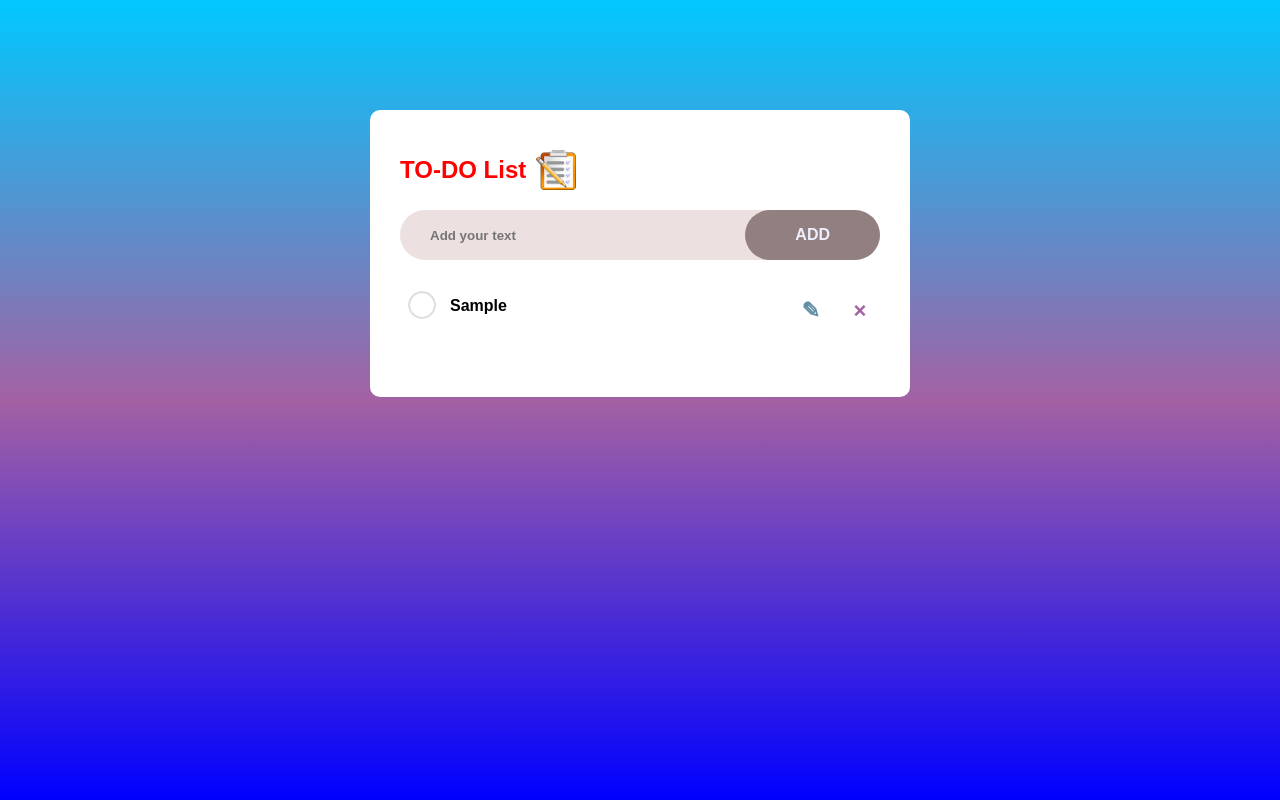
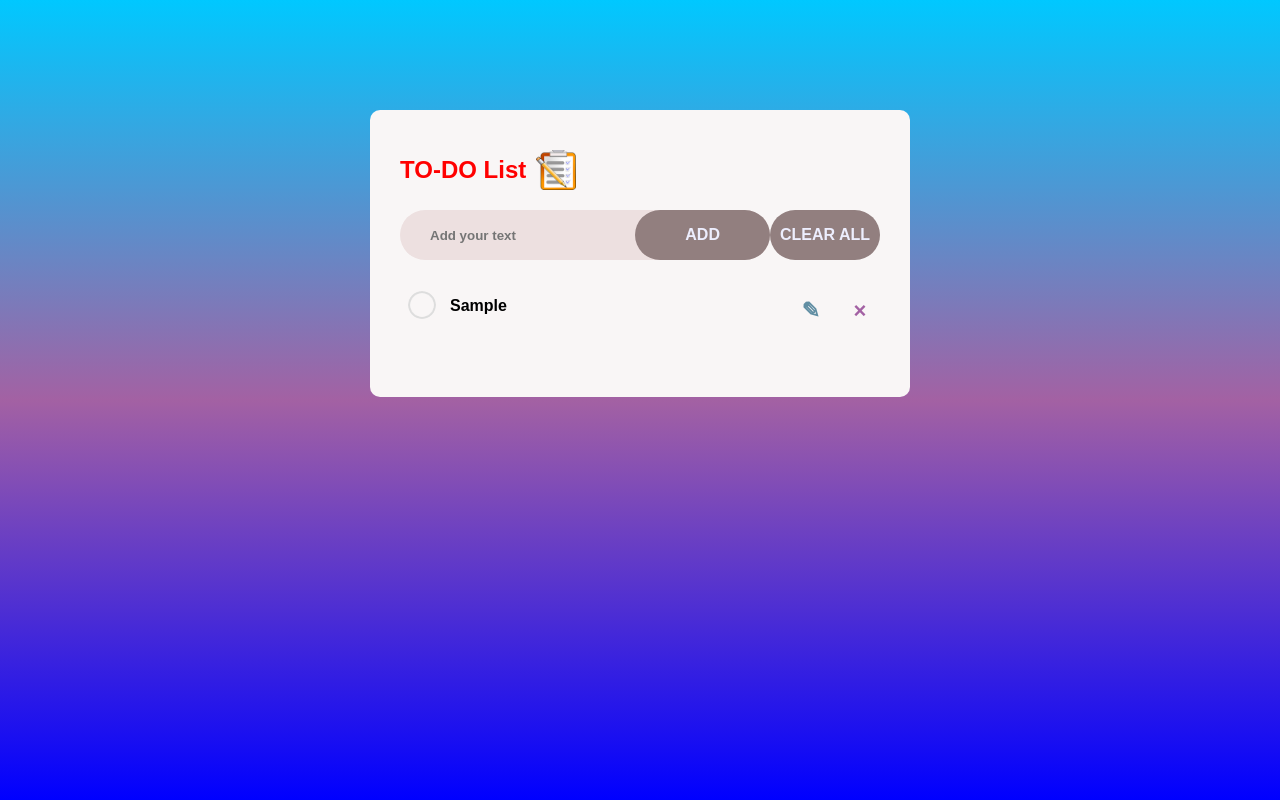
Before and after one commit to SOMBIT4/TO-Do-List-Web-app, a plain HTML site: page index.html in a window 1280 px wide. Both pictures are taken after typing "Sample" into the empty fields and a click on the button "ADD". Drawn offline with Linux system fonts and the light colour scheme.

Commit message:
'clearallalldone+leftdragoption'

```diff
--- a/index.html
+++ b/index.html
@@ -12,6 +12,9 @@
             <h2>
                 TO-DO List <img src ="images/icon1.png">
             </h2>
+            <button2 onclick="deleteAllTasks()">
+                CLEAR ALL
+            </button2>
             <div class="row">
                 <input type="text" id="input-box" placeholder="Add your text">
                 <button onclick="addTask()">
--- a/script.js
+++ b/script.js
@@ -17,6 +17,11 @@ function addTask(){
         li.appendChild(edit);
     }
     inputBox.value = '';
+    saveData();
+}
+// delete all function
+function deleteAllTasks(){
+    listcontainer.innerHTML = '';
     saveData();
 }
 
--- a/style.css
+++ b/style.css
@@ -14,7 +14,7 @@
 .todo-web-app{
     width:100%;
     max-width: 540px;
-    background: #fff;
+    background: #f9f6f6;
     margin: 100px auto 20px;
     padding: 40px 30px 70px;
     border-radius: 10px;
@@ -52,6 +52,17 @@ button{
     border: none;
     outline: none;
     padding: 16px 50px;
+    background: rgb(146, 127, 127);
+    color: #edeefe;
+    font-size: 16px;
+    cursor: pointer;
+    border-radius: 40px;
+}
+button2{
+    border: none;
+    outline: none;
+    float: right;
+    padding: 16px 10px;
     background: rgb(146, 127, 127);
     color: #edeefe;
     font-size: 16px;
```
